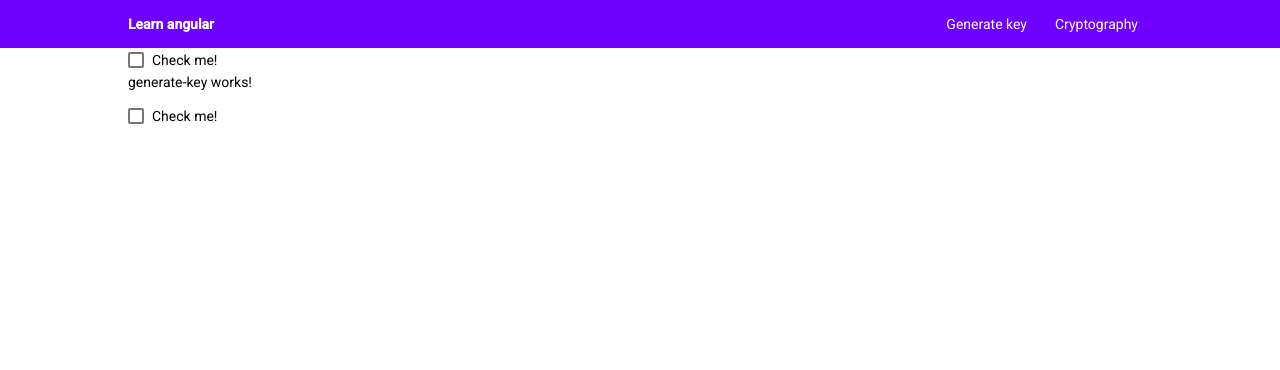
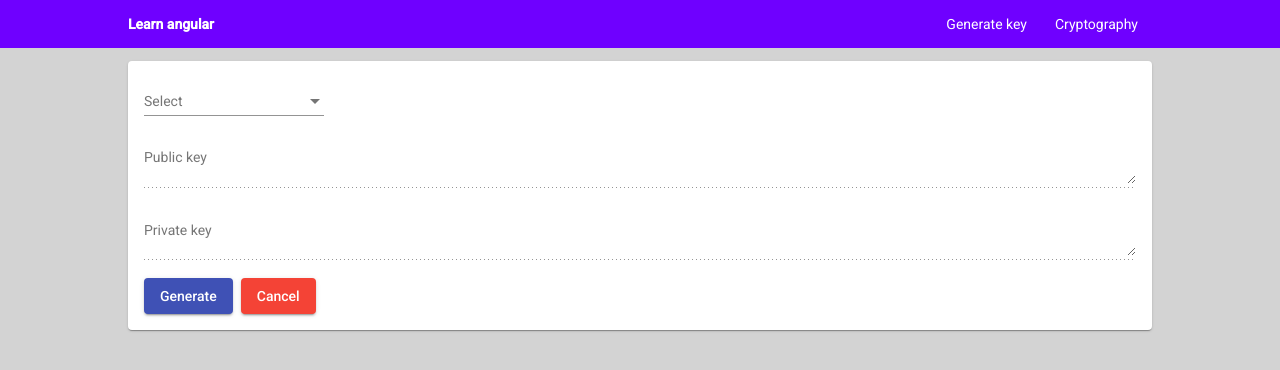
Before and after one commit to kaveer/AsymetricCryptogrsphy, an Angular app: page / in a window 1280 px wide. Shown: the top 370 px of the page. Built offline with nearby package versions, Linux system fonts and the light colour scheme.

Commit message:
ui for generate key

```diff
--- a/src/app/app.component.html
+++ b/src/app/app.component.html
@@ -11,8 +11,10 @@
 </header>
 
 
-<div class="container">
-  <mat-checkbox>Check me!</mat-checkbox>
-
-  <router-outlet></router-outlet>
+<div class="card">
+  <mat-card >
+    <mat-card-content>
+      <router-outlet></router-outlet>
+    </mat-card-content>
+  </mat-card>
 </div>
--- a/src/app/app.component.ts
+++ b/src/app/app.component.ts
@@ -6,5 +6,7 @@ import { Component } from '@angular/core';
   styleUrls: ['./app.component.scss']
 })
 export class AppComponent {
+  modeselect: string = ''
+
   title = 'AsymetricCryptography';
 }
--- a/src/app/generate-key/generate-key.component.html
+++ b/src/app/generate-key/generate-key.component.html
@@ -1,2 +1,21 @@
-<p>generate-key works!</p>
-<mat-checkbox>Check me!</mat-checkbox>
+<mat-form-field>
+    <mat-select placeholder="Select">
+      <mat-option value="option">Option 1</mat-option>
+      <mat-option value="option">Option 2</mat-option>
+      <mat-option value="option">Option 3</mat-option>
+      <mat-option value="option">Option 4</mat-option>
+    </mat-select>
+</mat-form-field>
+
+  <mat-form-field class="example-full-width">
+    <textarea matInput disabled  placeholder="Public key"></textarea>
+  </mat-form-field>
+
+  <mat-form-field class="example-full-width">
+    <textarea matInput disabled  placeholder="Private key"></textarea>
+  </mat-form-field>
+
+  <div class="example-button-row">
+    <button mat-raised-button color="primary">Generate</button>
+    <button mat-raised-button color="warn">Cancel</button>
+  </div>
--- a/src/app/generate-key/generate-key.component.scss
+++ b/src/app/generate-key/generate-key.component.scss
@@ -0,0 +1,24 @@
+.example-form {
+    min-width: 150px;
+    max-width: 500px;
+    width: 100%;
+  }
+
+  .example-full-width {
+    width: 100%;
+  }
+
+  .example-button-row button,
+.example-button-row a {
+  margin-right: 8px;
+}
+
+
+.example-container {
+  display: flex;
+  flex-direction: column;
+}
+
+.example-container > * {
+  width: 100%;
+}
--- a/src/app/generate-key/generate-key.component.ts
+++ b/src/app/generate-key/generate-key.component.ts
@@ -7,6 +7,8 @@ import { Component, OnInit } from '@angular/core';
 })
 export class GenerateKeyComponent implements OnInit {
 
+  modeselect: string = ''
+
   constructor() { }
 
   ngOnInit(): void {
--- a/src/styles.scss
+++ b/src/styles.scss
@@ -36,11 +36,18 @@ body {
     margin: 0;
     font-family: 'Nunito', 'sans-serif';
     font-size: 18px;
+    background-color: lightgrey;
 }
 
 .container {
     width: 80%;
     margin: 0 auto;
+}
+
+.card{
+    width: 80%;
+    margin: 0 auto;
+    padding-top: 1%;
 }
 
 header {
@@ -79,3 +86,6 @@ h1 {
 }
 html, body { height: 100%; }
 body { margin: 0; font-family: Roboto, "Helvetica Neue", sans-serif; }
+
+html, body { height: 100%; }
+body { margin: 0; font-family: Roboto, "Helvetica Neue", sans-serif; }
```
Also changed, not shown: src/app/app.module.ts (+16 -2 lines).
